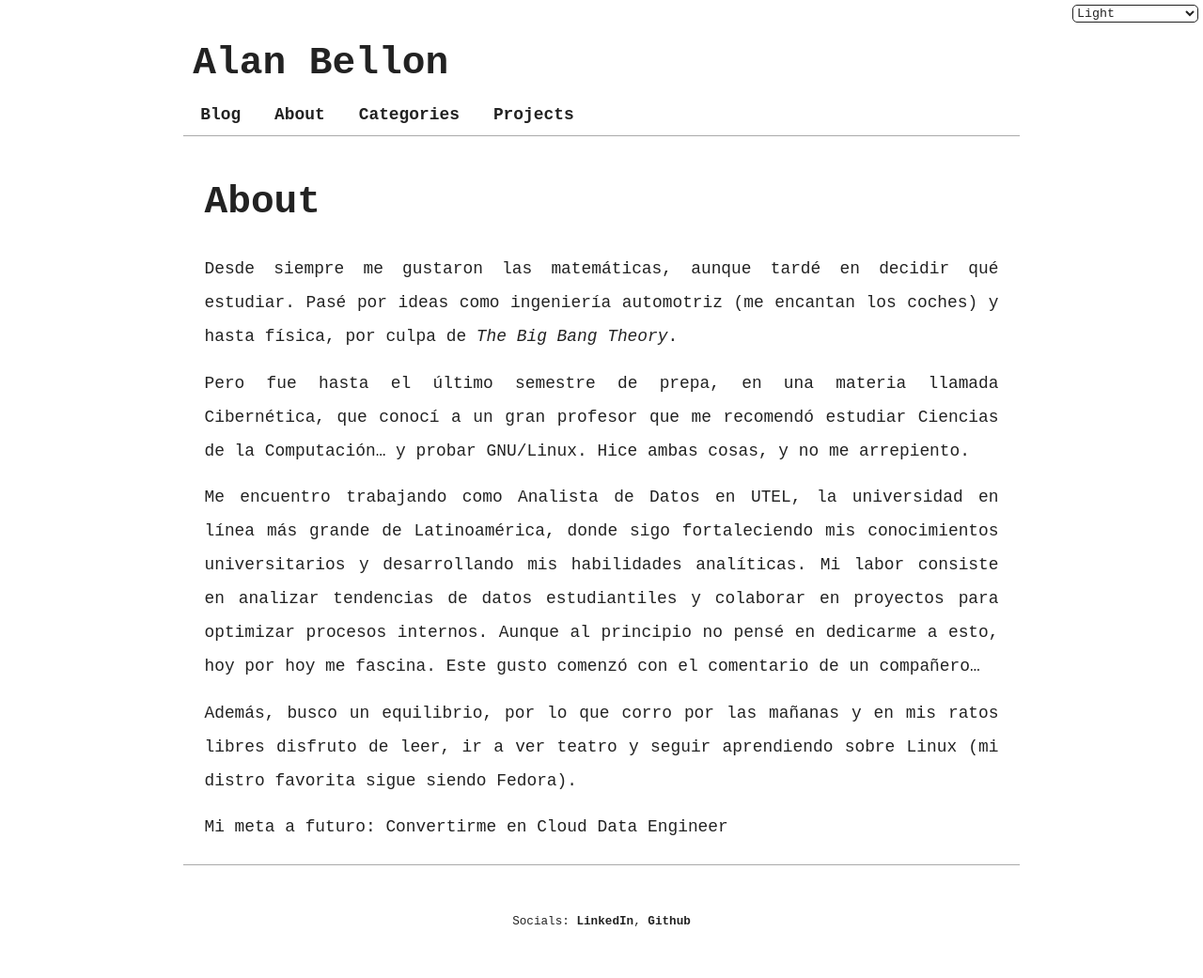
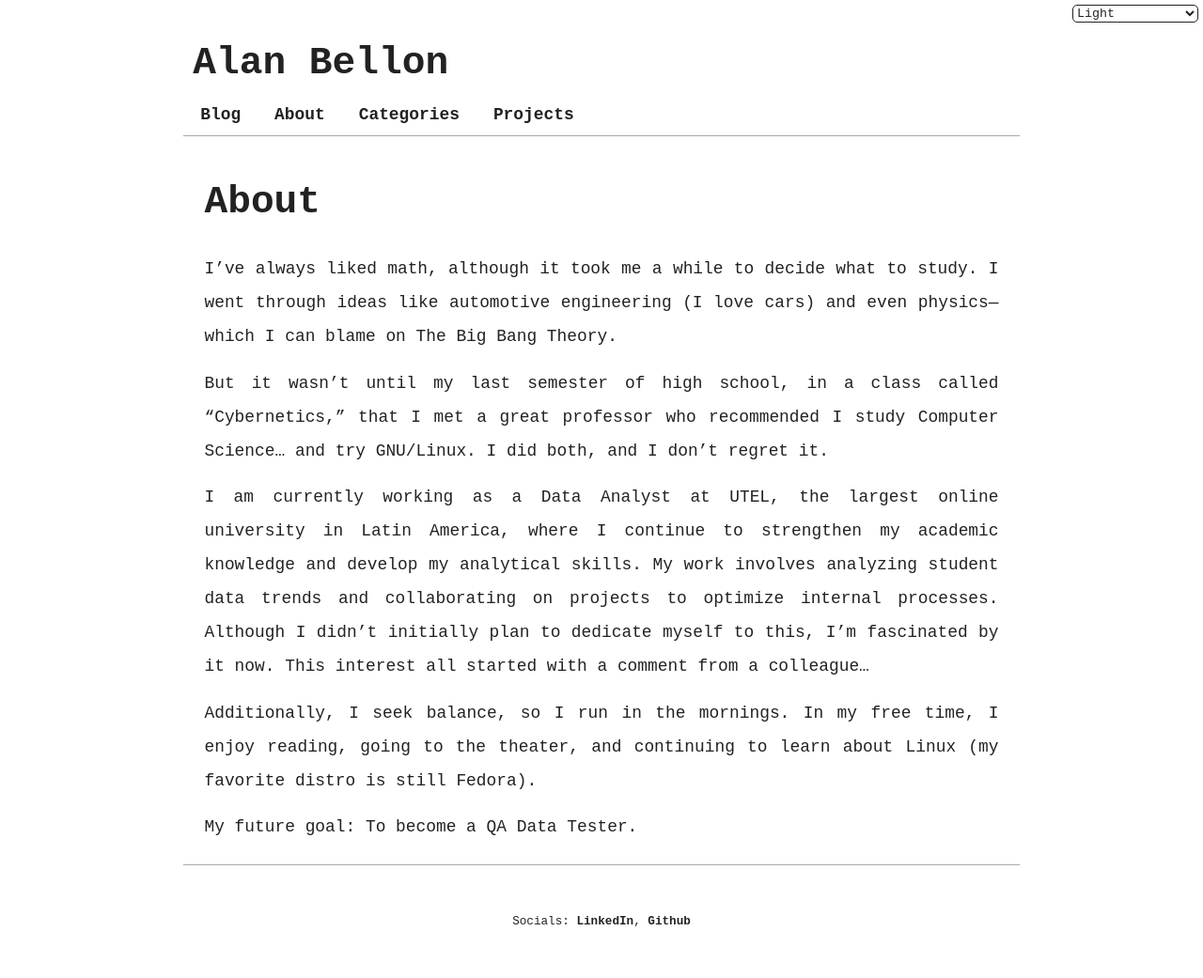
Before and after one commit to 123porAlan/123porAlan-blog, a Jekyll site: the page built from pages/about.md, in a window 1280 px wide. Shown: the whole page at 94% size. Built offline with Jekyll 4.4.1, drawn with Linux system fonts in a browser that asks for light colours.

Commit message:
Translate about

```diff
--- a/pages/about.md
+++ b/pages/about.md
@@ -4,12 +4,12 @@ title: About
 permalink: /about/
 ---
 
-Desde siempre me gustaron las matemáticas, aunque tardé en decidir qué estudiar. Pasé por ideas como ingeniería automotriz (me encantan los coches) y hasta física, por culpa de _The Big Bang Theory_.
+I've always liked math, although it took me a while to decide what to study. I went through ideas like automotive engineering (I love cars) and even physics—which I can blame on The Big Bang Theory.
 
-Pero fue hasta el último semestre de prepa, en una materia llamada Cibernética, que conocí a un gran profesor que me recomendó estudiar Ciencias de la Computación… y probar GNU/Linux. Hice ambas cosas, y no me arrepiento.
+But it wasn't until my last semester of high school, in a class called "Cybernetics," that I met a great professor who recommended I study Computer Science... and try GNU/Linux. I did both, and I don't regret it.
 
-Me encuentro trabajando como Analista de Datos en UTEL, la universidad en línea más grande de Latinoamérica, donde sigo fortaleciendo mis conocimientos universitarios y desarrollando mis habilidades analíticas. Mi labor consiste en analizar tendencias de datos estudiantiles y colaborar en proyectos para optimizar procesos internos. Aunque al principio no pensé en dedicarme a esto, hoy por hoy me fascina. Este gusto comenzó con el comentario de un compañero...
+I am currently working as a Data Analyst at UTEL, the largest online university in Latin America, where I continue to strengthen my academic knowledge and develop my analytical skills. My work involves analyzing student data trends and collaborating on projects to optimize internal processes. Although I didn't initially plan to dedicate myself to this, I'm fascinated by it now. This interest all started with a comment from a colleague…
 
-Además, busco un equilibrio, por lo que corro por las mañanas y en mis ratos libres disfruto de leer, ir a ver teatro y seguir aprendiendo sobre Linux (mi distro favorita sigue siendo Fedora).
+Additionally, I seek balance, so I run in the mornings. In my free time, I enjoy reading, going to the theater, and continuing to learn about Linux (my favorite distro is still Fedora).
 
-Mi meta a futuro: Convertirme en Cloud Data Engineer
+My future goal: To become a QA Data Tester.
```
Also changed, not shown: 2 other files.
